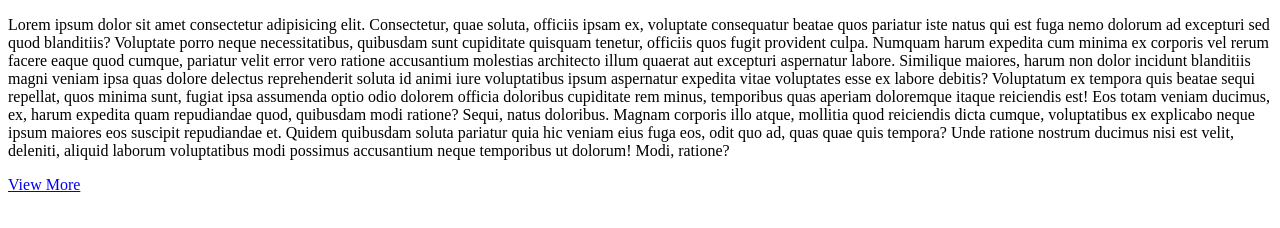
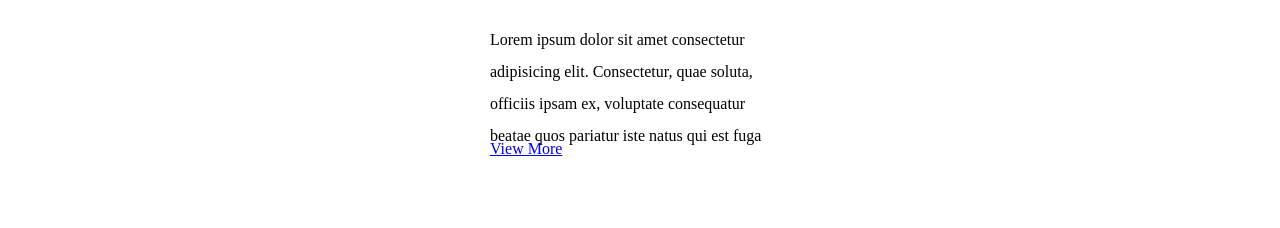
Before and after one commit to Dujota/student-demo-truncation, a plain HTML site: page index.html in a window 1280 px wide. Drawn offline with Linux system fonts and the light colour scheme.

Commit message:
added styles

```diff
--- a/styles.css
+++ b/styles.css
@@ -1,2 +1,17 @@
-* {
+.container {
+  width: 300px;
+  margin: 0 auto;
+  height: 150px;
+  overflow: hidden;
+  position: relative;
 }
+
+.content {
+  line-height: 2em;
+}
+
+.view-more-container {
+  /* margin-top: 2px; */
+  bottom: 0;
+  position: absolute;
+}
```
